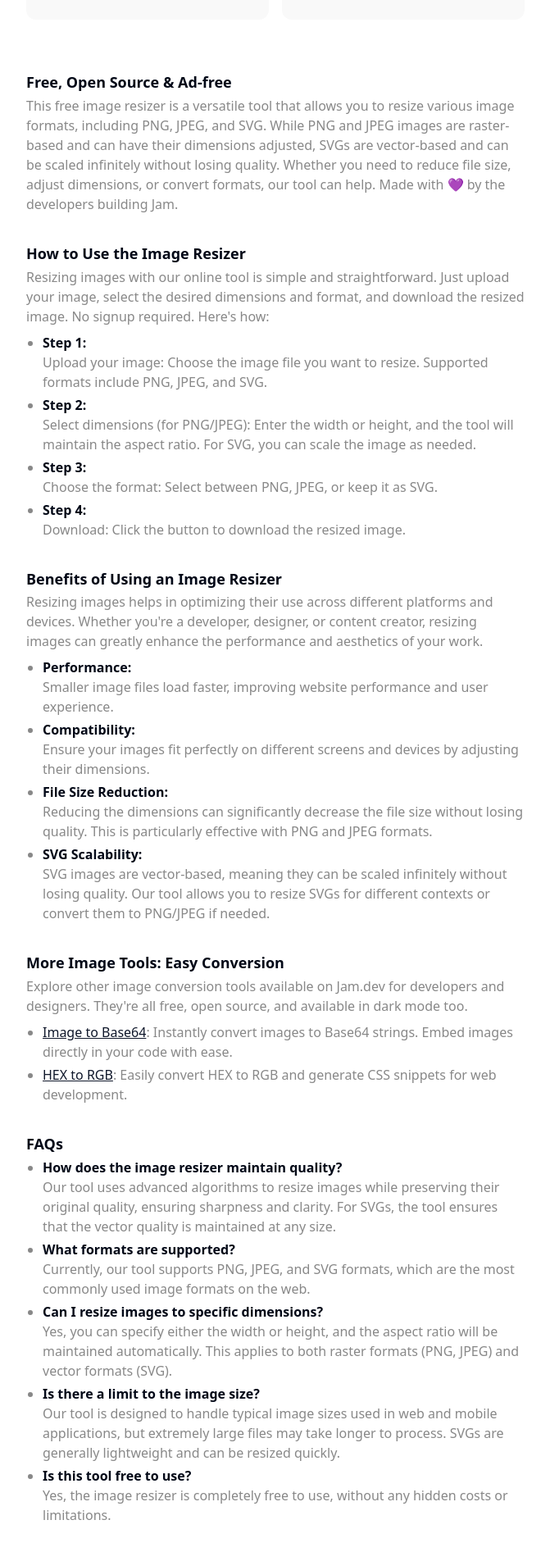
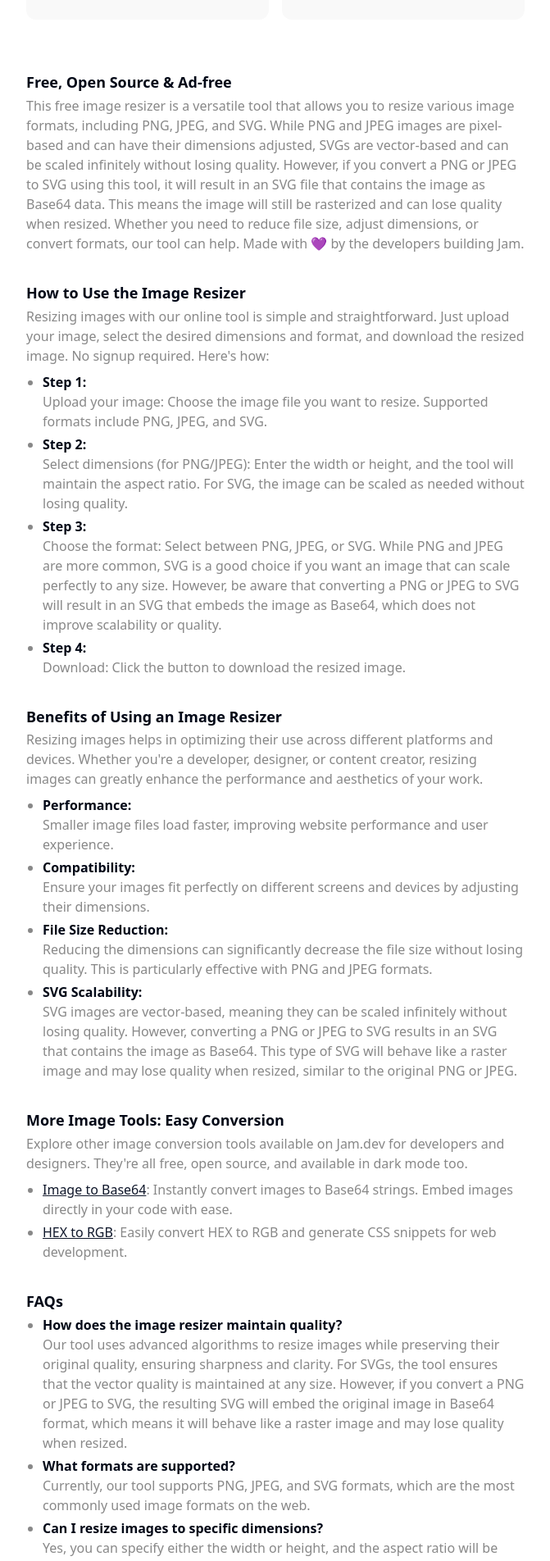
Before and after one commit to jamdotdev/jam-dev-utilities, a Next.js app: page /utilities/image-resizer in a window 1280 px wide. Shown: the part 864-2768 px from the top of the page at 82% size, without its empty margins (304-975 px from the left). Built offline with nearby package versions, Linux system fonts and the light colour scheme.

Commit message:
docs(SEO): clarify SVG conversion limitations and use cases in Image Resizer Tool

```diff
--- a/components/seo/ImageResizeSEO.tsx
+++ b/components/seo/ImageResizeSEO.tsx
@@ -8,10 +8,13 @@ export default function ImageResizeSEO() {
         <p>
           This free image resizer is a versatile tool that allows you to resize
           various image formats, including PNG, JPEG, and SVG. While PNG and
-          JPEG images are raster-based and can have their dimensions adjusted,
+          JPEG images are pixel-based and can have their dimensions adjusted,
           SVGs are vector-based and can be scaled infinitely without losing
-          quality. Whether you need to reduce file size, adjust dimensions, or
-          convert formats, our tool can help. Made with 💜 by the developers
+          quality. However, if you convert a PNG or JPEG to SVG using this tool,
+          it will result in an SVG file that contains the image as Base64 data.
+          This means the image will still be rasterized and can lose quality
+          when resized. Whether you need to reduce file size, adjust dimensions,
+          or convert formats, our tool can help. Made with 💜 by the developers
           building Jam.
         </p>
       </section>
@@ -31,11 +34,15 @@ export default function ImageResizeSEO() {
           <li>
             <b>Step 2:</b> <br /> Select dimensions (for PNG/JPEG): Enter the
             width or height, and the tool will maintain the aspect ratio. For
-            SVG, you can scale the image as needed.
+            SVG, the image can be scaled as needed without losing quality.
           </li>
           <li>
             <b>Step 3:</b> <br /> Choose the format: Select between PNG, JPEG,
-            or keep it as SVG.
+            or SVG. While PNG and JPEG are more common, SVG is a good choice if
+            you want an image that can scale perfectly to any size. However, be
+            aware that converting a PNG or JPEG to SVG will result in an SVG
+            that embeds the image as Base64, which does not improve scalability
+            or quality.
           </li>
           <li>
             <b>Step 4:</b> <br /> Download: Click the button to download the
@@ -68,9 +75,11 @@ export default function ImageResizeSEO() {
           </li>
           <li>
             <b>SVG Scalability:</b> <br /> SVG images are vector-based, meaning
-            they can be scaled infinitely without losing quality. Our tool
-            allows you to resize SVGs for different contexts or convert them to
-            PNG/JPEG if needed.
+            they can be scaled infinitely without losing quality. However,
+            converting a PNG or JPEG to SVG results in an SVG that contains the
+            image as Base64. This type of SVG will behave like a raster image
+            and may lose quality when resized, similar to the original PNG or
+            JPEG.
           </li>
         </ul>
       </section>
@@ -102,7 +111,10 @@ export default function ImageResizeSEO() {
             <b>How does the image resizer maintain quality?</b> <br /> Our tool
             uses advanced algorithms to resize images while preserving their
             original quality, ensuring sharpness and clarity. For SVGs, the tool
-            ensures that the vector quality is maintained at any size.
+            ensures that the vector quality is maintained at any size. However,
+            if you convert a PNG or JPEG to SVG, the resulting SVG will embed
+            the original image in Base64 format, which means it will behave like
+            a raster image and may lose quality when resized.
           </li>
           <li>
             <b>What formats are supported?</b> <br /> Currently, our tool
@@ -116,10 +128,11 @@ export default function ImageResizeSEO() {
             JPEG) and vector formats (SVG).
           </li>
           <li>
-            <b>Is there a limit to the image size?</b> <br /> Our tool is
-            designed to handle typical image sizes used in web and mobile
-            applications, but extremely large files may take longer to process.
-            SVGs are generally lightweight and can be resized quickly.
+            <b>Is there a limit to the image size?</b> <br /> Our tool supports
+            image files up to 4MB in size. This ensures quick processing and
+            efficient performance. While SVGs are generally lightweight and can
+            be resized quickly, PNG and JPEG images must also adhere to this
+            size limit.
           </li>
           <li>
             <b>Is this tool free to use?</b> <br /> Yes, the image resizer is
```
